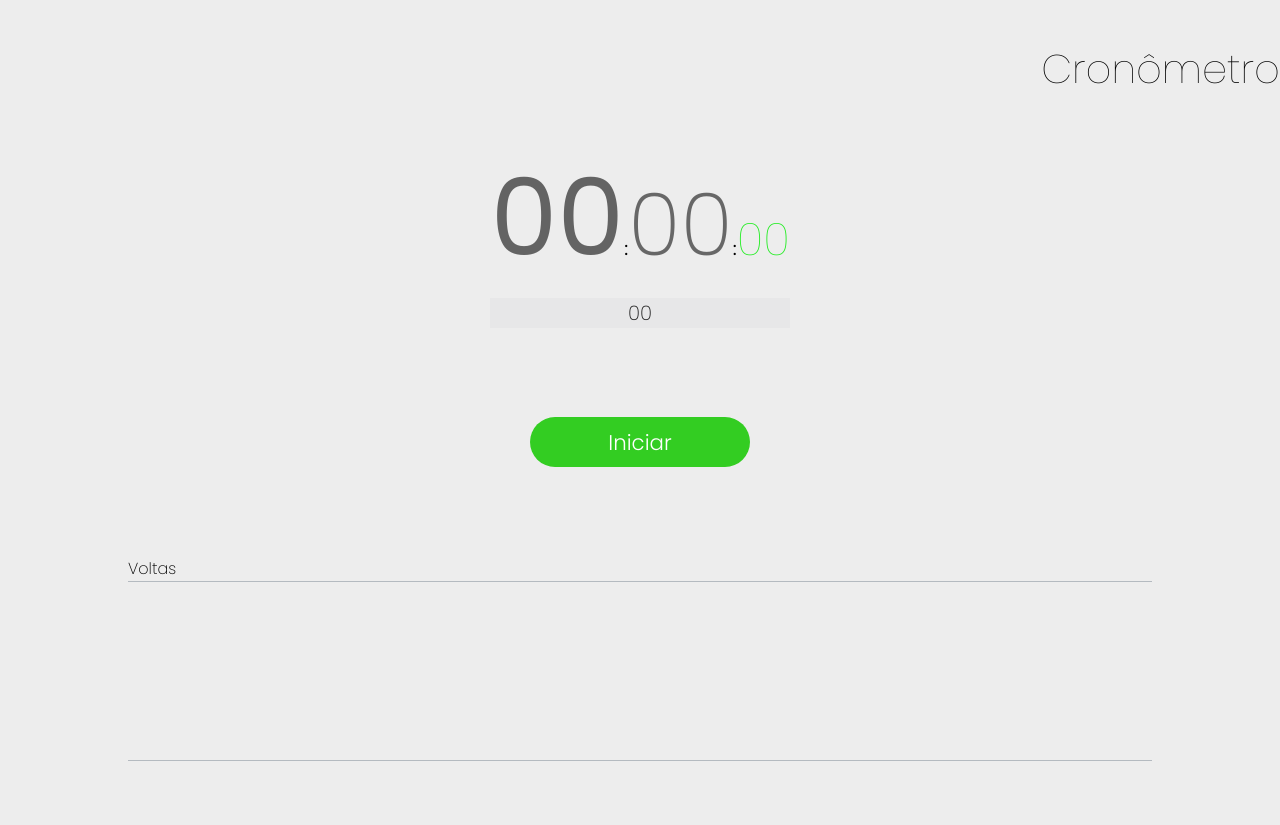
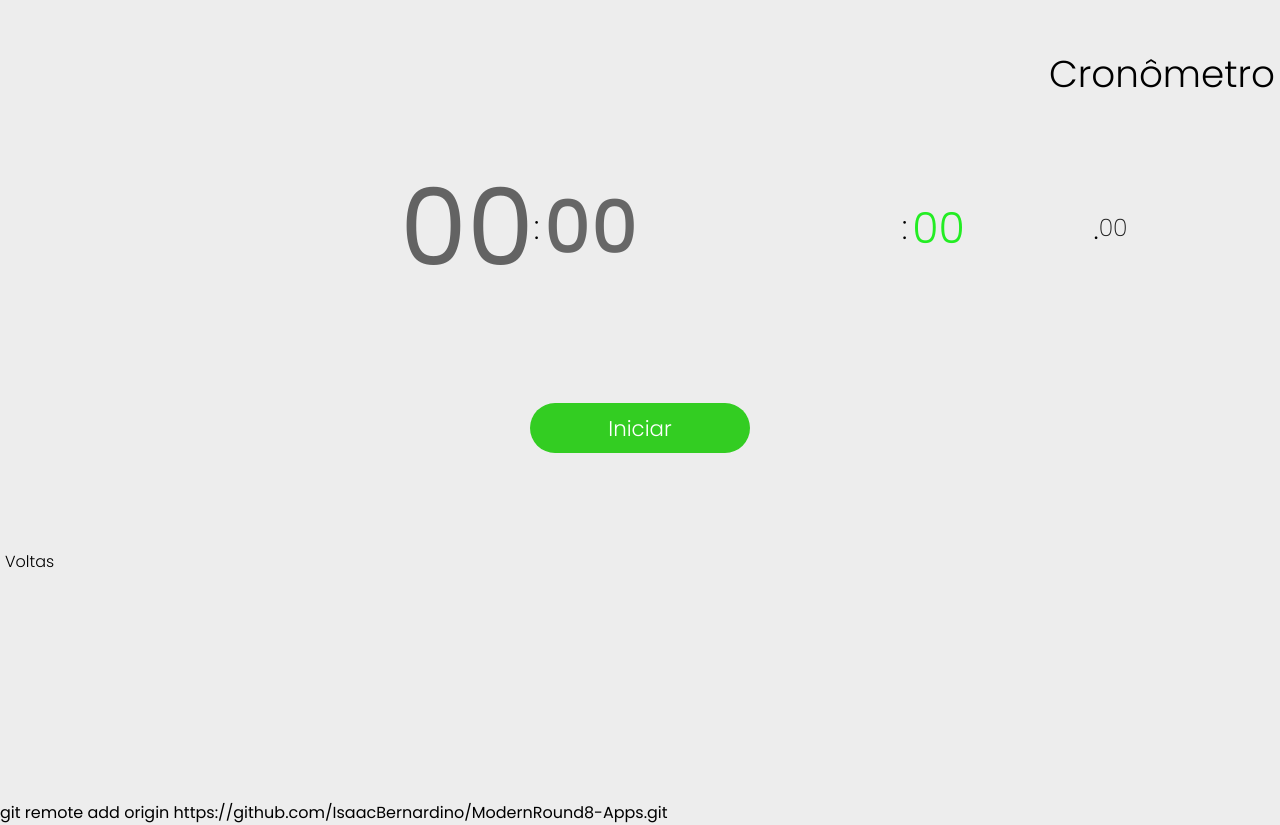
Before and after one commit to IsaacBernardino/ModernRound8-Apps, a plain HTML site: page Apps/Cronômetro/app.html in a window 1280 px wide. Before the commit the page ends 800 px from the top, so only its background shows below. Drawn offline with Linux system fonts and the light colour scheme.

Commit message:
App de Crônometro atualizado

```diff
--- a/Apps/Cronômetro/Modern_Round8_UI.css
+++ b/Apps/Cronômetro/Modern_Round8_UI.css
@@ -18,14 +18,16 @@
 h1 {
   width: 100%;
 
-  font-size: 30pt;
-  font-weight: 100;
+  font-size: 28pt;
+  font-weight: 300;
   text-align: right;
 }
 
 #app {
   width: 100%;
   height: 100vh;
+
+  padding: 0 5px;
 
   display: flex;
   flex-direction: column;
@@ -34,55 +36,62 @@
 }
 
 #clock {
-  font-size: 14pt;
+  font-size: 26pt;
+  font-weight: 200;
+
+  width: 100%;
+  display: flex;
+  justify-content: center;
+  align-items: center;
 }
 
 #clock #hour {
+  flex: 3;
+
   font-size: 80pt;
   font-weight: 400;
   color: #00000095;
+  text-align: right;
 }
 
 #clock #min {
-  font-size: 65pt;
-  font-weight: 200;
+  flex: 2;
+
+  font-size: 55pt;
+  font-weight: 500;
   color: #00000090;
-
+  padding: 0 5px;
 }
 
 #clock #sec {
-  font-size: 45px;
-  font-weight: 100;
+  flex: 1;
+
+  font-size: 32pt;
+  font-weight: 300;
   color: #23ed23;
+  padding: 0 5px;
 }
 
 #center-ms {
-  background-color: #11223306;
-  width: 100%;
+  flex: 1;
 
-  margin: 0;
-  border: 0px solid red;
-
-  text-align: center;
-
-  font-size: 20px;
+  font-size: 18pt;
   font-weight: 200;
   color: #222;
 }
 
 #tnr {
-  width: 80%;
-  font-weight: 200;
+  width: 100%;
+  font-weight: 300;
 }
 
 #turns {
-  border-top: 1px solid #44556655;
-  border-bottom: 1px solid #44556655;
   padding: 2px 50px;
 
   height: 180px;
 
-  font-size: 22pt;
+  font-size: 20pt;
+  text-align: center;
 
   overflow-y: auto;
 }
--- a/Apps/Cronômetro/app.html
+++ b/Apps/Cronômetro/app.html
@@ -13,7 +13,7 @@
     <h1>Cronômetro</h1>
     <div id="clock">
       <span id="hour">00</span>:<span id="min">00</span></span>:<span id="sec">00</span>
-      <div id="center-ms">
+      .<div id="center-ms">
         <span id="ms">00</span>
       </div>
     </div>
@@ -31,4 +31,4 @@
   </div>
   <script src="main.js" type="text/javascript" charset="utf-8"></script>
 </body>
-</html>
+</html>git remote add origin https://github.com/IsaacBernardino/ModernRound8-Apps.git
```
Also changed, not shown: 1 other file.
